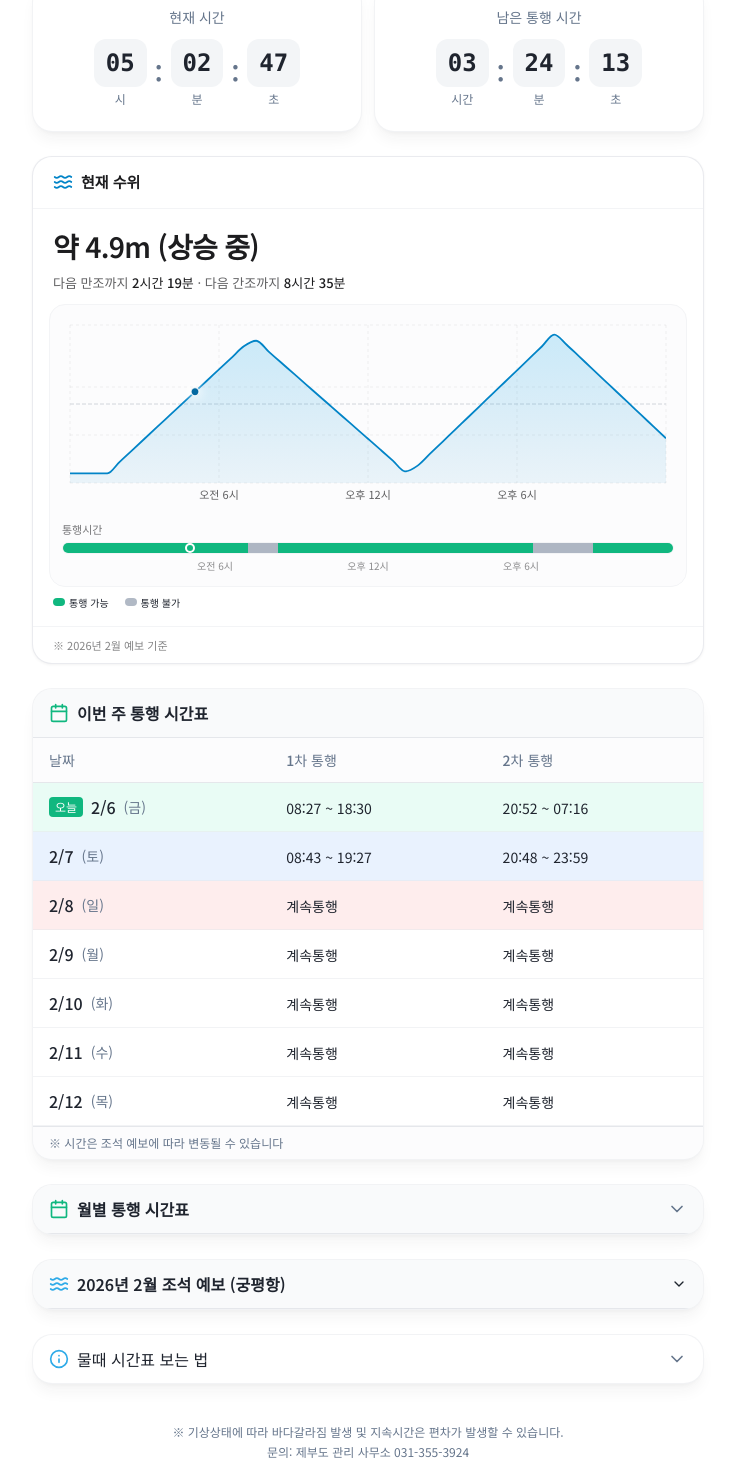
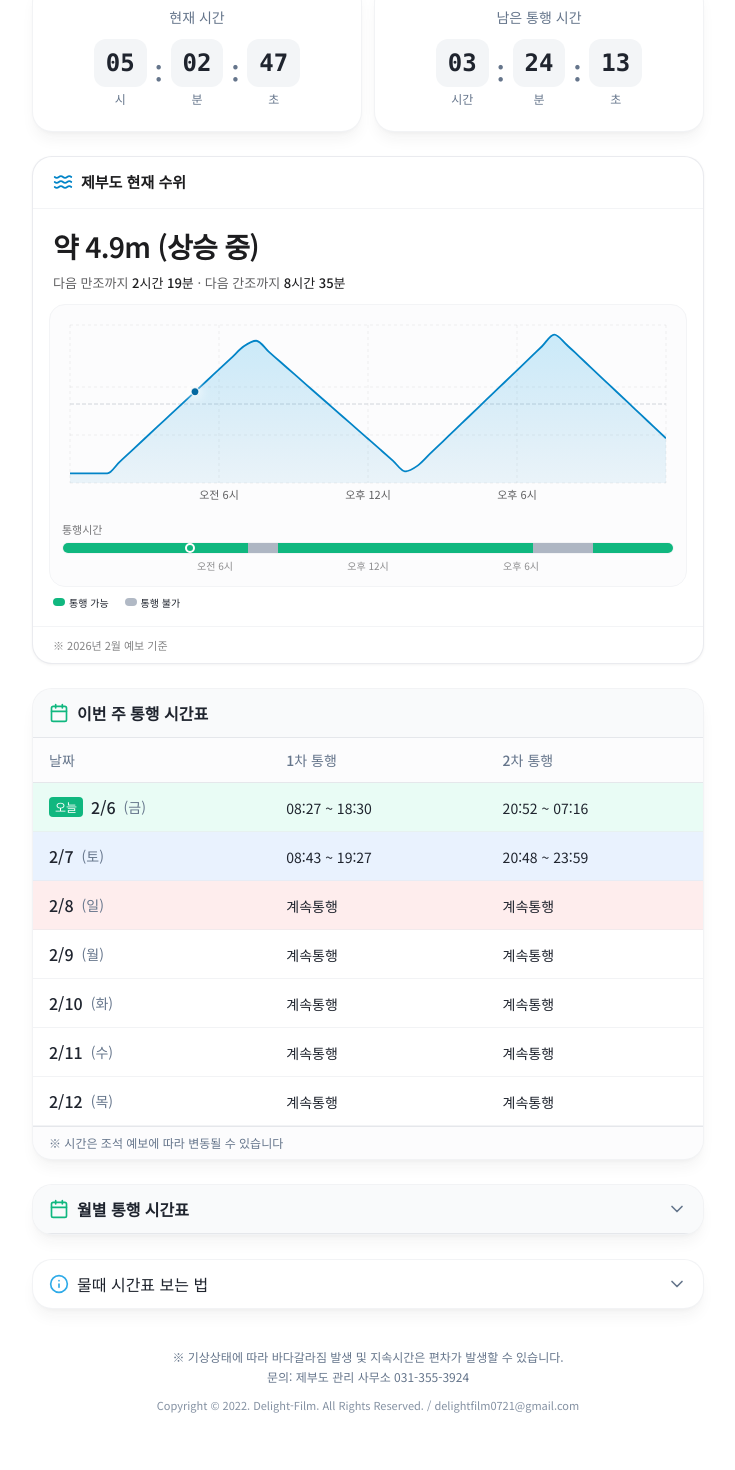
Before and after one commit to Delightfilm/JEBU, a React (Vite) app: page / in a window 1280 px wide. Shown: the part 545-2015 px from the top of the page, without its empty margins (272-1007 px from the left). After the commit the page ends 1983 px from the top, so only its background shows below. Built offline with nearby package versions, Linux system fonts and the light colour scheme; the HTML template or start-up script is replaced by a standard one.

Commit message:
chore: remove tide forecast tab, rename to Jebu current water level
Co-authored-by: Cursor <cursoragent@cursor.com>

```diff
--- a/src/components/TideLevelGraph.tsx
+++ b/src/components/TideLevelGraph.tsx
@@ -130,7 +130,7 @@ const TideLevelGraph = () => {
         <div className="flex items-center gap-2">
           <Waves className="h-5 w-5 text-sky-600" aria-hidden />
           <h3 className="text-[15px] font-semibold text-[#1D1D1F]">
-            현재 수위
+            제부도 현재 수위
           </h3>
         </div>
       </div>
--- a/src/pages/Index.tsx
+++ b/src/pages/Index.tsx
@@ -4,7 +4,6 @@ import StatusDisplay from "@/components/StatusDisplay";
 import TideLevelGraph from "@/components/TideLevelGraph";
 import TimetableCard from "@/components/TimetableCard";
 import MonthlyTimetable from "@/components/MonthlyTimetable";
-import TideForecastCard from "@/components/TideForecastCard";
 import TideGuide from "@/components/TideGuide";
 import { getPassStatus, getWeekEntries } from "@/data/timetable";
 
@@ -51,11 +50,6 @@ const Index = () => {
             <MonthlyTimetable />
           </section>
 
-          {/* 2026년 2월 조석 예보 (월별 시간표 밑) */}
-          <section className="animate-fade-in" style={{ animationDelay: "0.18s" }}>
-            <TideForecastCard />
-          </section>
-
           {/* 물때 가이드 */}
           <section className="animate-fade-in" style={{ animationDelay: "0.2s" }}>
             <TideGuide />
```
